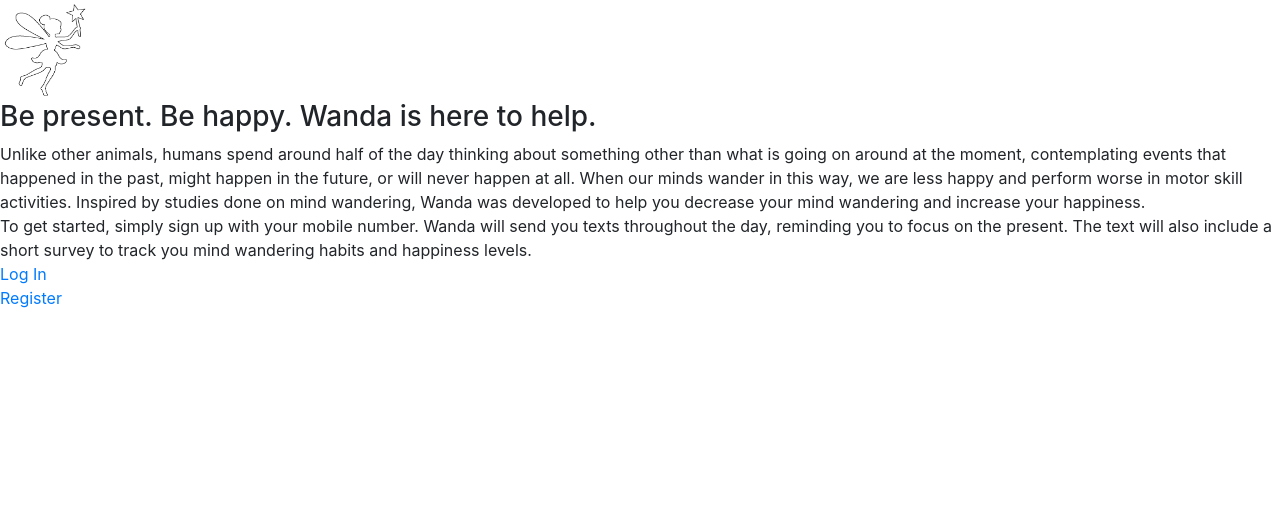
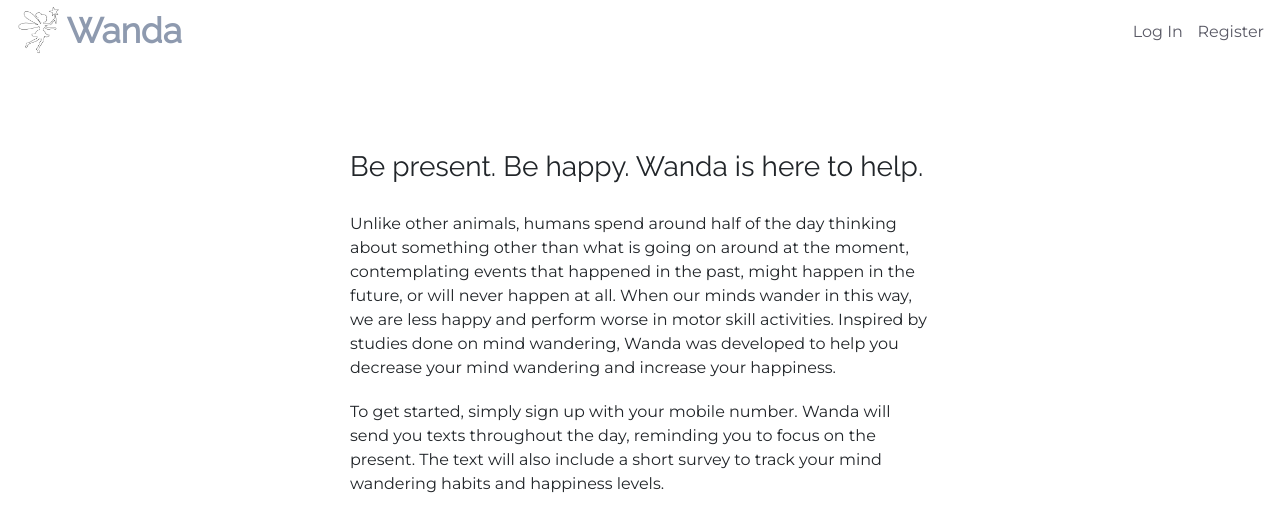
Before and after one commit to ameeli/wanda, a Flask app: page / in a window 1280 px wide. Shown: the top 532 px of the page. Run offline with Flask 2, Linux system fonts and the light colour scheme; some libraries are stand-ins or nearby versions; some web fonts are replaced.

Commit message:
Formatted text, added navbar.

```diff
--- a/src/static/css/site.css
+++ b/src/static/css/site.css
@@ -197,3 +197,21 @@ img {
 label {
   font-family: 'Montserrat', sans-serif;
 }
+
+.homepage-description {
+  padding-top: 150px;
+}
+
+.be-present {
+  font-family: 'Raleway', sans-serif;
+}
+
+.app-description {
+  font-family: 'Montserrat', sans-serif;
+  padding-top: 20px;
+}
+
+.texting-explanation {
+  font-family: 'Montserrat', sans-serif;
+  padding-top: 20px;
+}
--- a/src/templates/homepage.html
+++ b/src/templates/homepage.html
@@ -3,25 +3,42 @@
 {% block title %}Wanda Welcome{% endblock %}
 
 {% block content %}
+<div class="top-nav">
+  <nav class="wanda-navbar navbar fixed-top navbar-expand-lg">
+    <div class="navbar-brand">
+      <img src="/static/img/wanda.png" height="50" width="45">
+      <span class="wanda">Wanda</span>
+    </div>
+    <button class="navbar-toggler" type="button" data-toggle="collapse" data-target="#navbarSupportedContent" aria-controls="navbarSupportedContent" aria-expanded="false" aria-label="Toggle navigation">
+      <span class="navbar-toggler-icon"></span>
+    </button>
 
-  <img src="/static/img/wanda.png" height="100" width="90">
+    <div class="collapse navbar-collapse" id="navbarSupportedContent">
+      <ul class="navbar-nav mr-auto">
+      </ul>
+      <div class="preferences-logout">
+        <a class="pref-logout" href="/login">Log In</a>
+        <a class="pref-logout" href="/register">Register</a>
+      </div>
+    </div>
+  </nav>
+</div>
 
-  <h3>Be present. Be happy. Wanda is here to help.</h3>
+<div class="homepage-description mx-auto" style="width:580px">
+  <div>
+    <h3 class="be-present">Be present. Be happy. Wanda is here to help.</h3>
+    <div class="app-description">
+      Unlike other animals, humans spend around half of the day thinking about something other than what is going on around at the moment, contemplating events that happened in the past, might happen in the future, or will never happen at all.
 
-  <div id="description">
-    Unlike other animals, humans spend around half of the day thinking about something other than what is going on around at the moment, contemplating events that happened in the past, might happen in the future, or will never happen at all.
+      When our minds wander in this way, we are less happy and perform worse in motor skill activities.
 
-    When our minds wander in this way, we are less happy and perform worse in motor skill activities.
+      Inspired by studies done on mind wandering, Wanda was developed to help you decrease your mind wandering and increase your happiness.
+    </div>
 
-    Inspired by studies done on mind wandering, Wanda was developed to help you decrease your mind wandering and increase your happiness.
+    <div class="texting-explanation">
+      To get started, simply sign up with your mobile number. Wanda will send you texts throughout the day, reminding you to focus on the present. The text will also include a short survey to track your mind wandering habits and happiness levels.
+    </div>
   </div>
-
-  <div id="texting-explanation">
-    To get started, simply sign up with your mobile number. Wanda will send you texts throughout the day, reminding you to focus on the present. The text will also include a short survey to track you mind wandering habits and happiness levels.
-
-  </div>
-
-  <a href="/login">Log In</a><br>
-  <a href="/register">Register</a>
+</div>
 
 {% endblock %}
```
